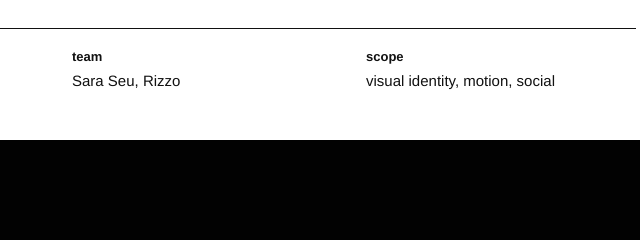
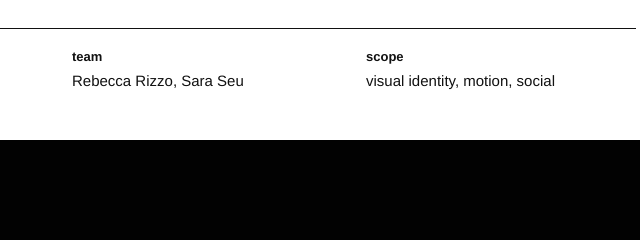
Before and after one commit to designsaras/saraseu.github.io, a plain HTML site: page signum.html in a window 1280 px wide. Shown: the part 378-618 px from the top of the page, 580-1220 px from the left. Drawn offline with Linux system fonts and the light colour scheme; a web font is replaced by a local one.

Commit message:
Signum: full team names
Co-Authored-By: Claude Opus 5.5 <noreply@anthropic.com>

```diff
--- a/signum.html
+++ b/signum.html
@@ -42,7 +42,7 @@
           </div>
           <div>
             <dt>team</dt>
-            <dd>Sara Seu, Rizzo</dd>
+            <dd>Rebecca Rizzo, Sara Seu</dd>
           </div>
           <div>
             <dt>scope</dt>
```
